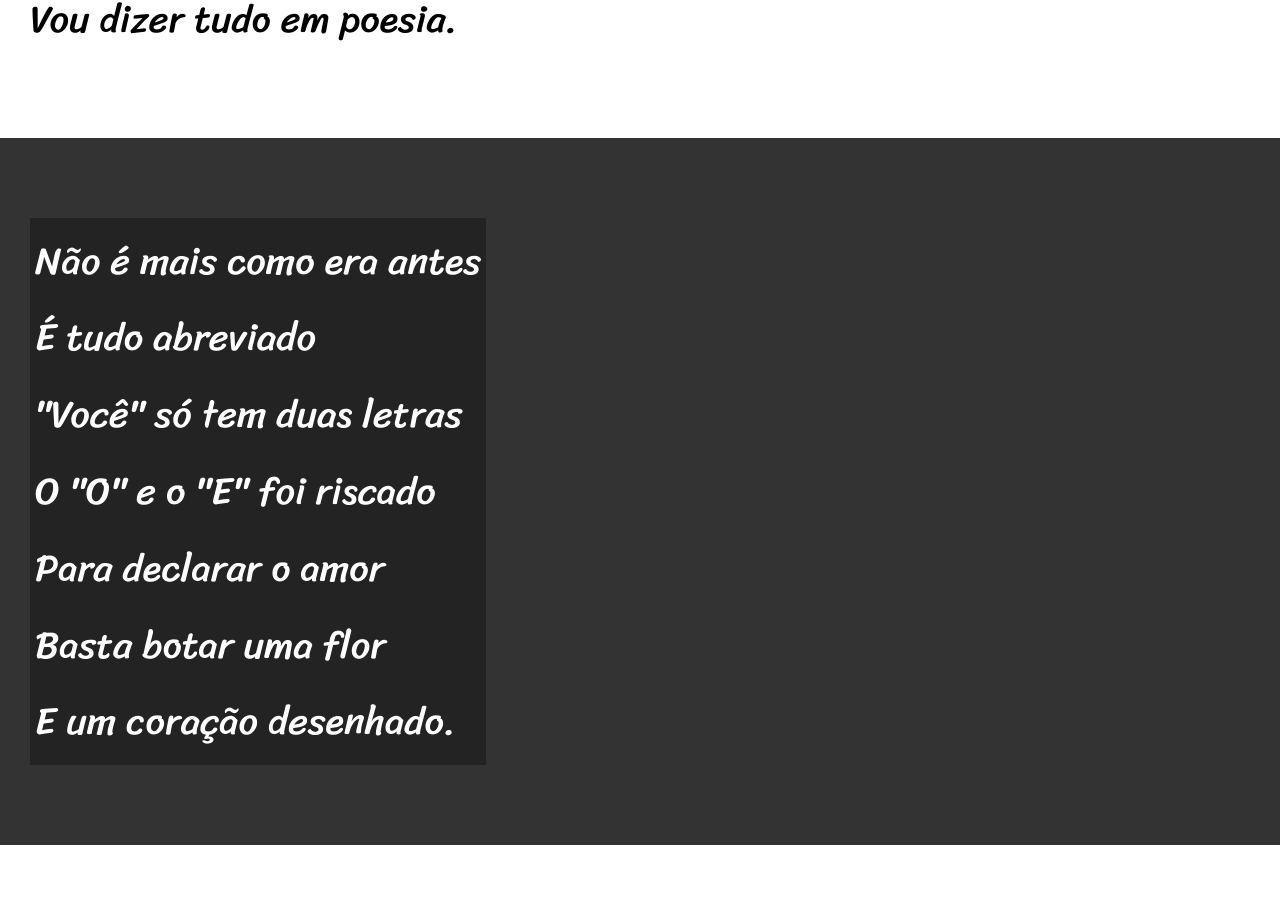
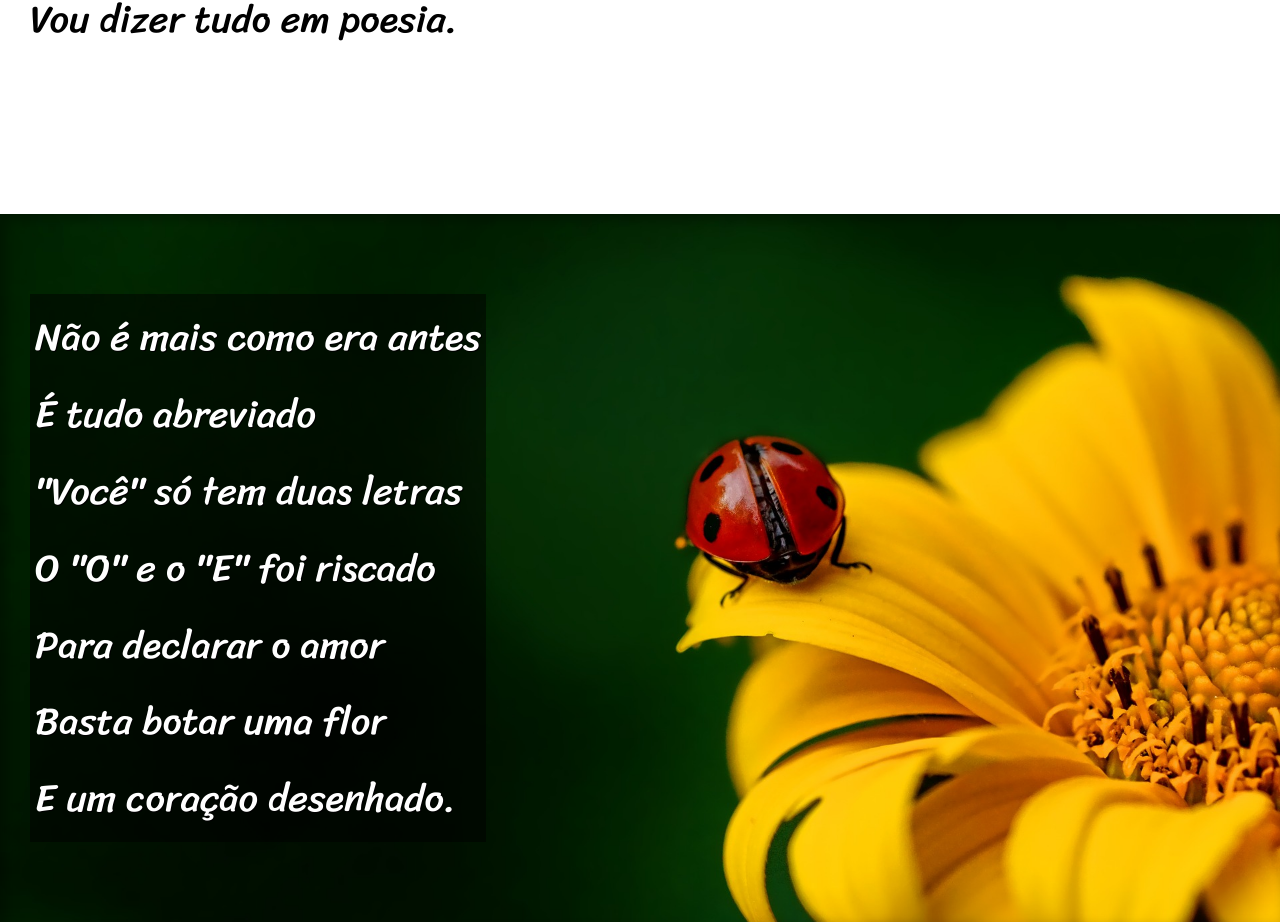
Before and after one commit to JosuelBrito/Projeto_Cordel, a plain HTML site: page index.html in a window 1280 px wide. Shown: the part 818-1740 px from the top of the page. Drawn offline with Linux system fonts and the light colour scheme.

Commit message:
efeito paralax nas imagens

```diff
--- a/estilo/style.css
+++ b/estilo/style.css
@@ -69,6 +69,10 @@ section{
     font-size: 3vw;
 }
 
+section > p{
+    padding-bottom: 2em;
+}
+
 section.normal{
     background-color: white;
     color: black;
@@ -77,13 +81,29 @@ section.normal{
 section.imagem{
     background-color: rgb(51, 51, 51);
     color: white;
+    box-shadow: inset 6px 6px 13px 0px rgba(0, 0, 0, 0.322);
+    background-size: cover;
+    background-attachment: fixed; /*FIXANDO A IMAGEM*/
+
 }
 
 section.imagem > p{
 
     display: inline-block;
     padding: 5px;
-    background-color: rgba(0, 0, 0, 0.308);
+    background-color: rgba(0, 0, 0, 0.5);
+    text-shadow: 1px 1px 0px black;
+}
+
+section#img01{
+    background-image: url('../imagens/background001.jpg');
+    background-position: right center; /*POSIÇÃO DA IMAGEM*/
+    background-size: cover;
+}
+
+section#img02{
+    background-image: url('../imagens/background002.jpg');
+    background-size: cover;
 }
 
 footer{
--- a/index.html
+++ b/index.html
@@ -27,7 +27,7 @@
 
 
 
-    <section class="imagem">
+    <section class="imagem" id="img01">
         <p>
             Não é mais como era antes <br>
             É tudo abreviado <br>
@@ -62,7 +62,7 @@
 
 
 
-    <section class="imagem">
+    <section class="imagem" id="img02">
 
         <p>
             Tenho saudade das cartas <br>
```
Also changed, not shown: imagens/background001.jpg (added), imagens/background002.jpg (added).
